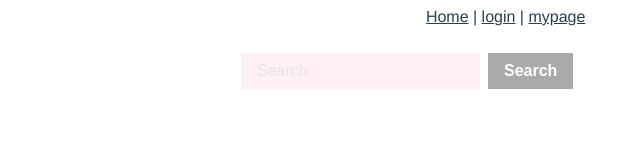
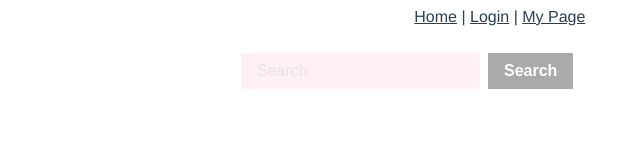
Before and after one commit to kiy3035/vue, a Vue app: page /add-video in a window 1280 px wide. Shown: the top 160 px of the page, without its empty margins (497-1137 px from the left). Built offline with nearby package versions, Linux system fonts and the light colour scheme; a web font is replaced by a local one.

Commit message:
feat: vue

```diff
--- a/src/App.vue
+++ b/src/App.vue
@@ -2,7 +2,7 @@
   <div id="app">
     <LayoutComp/>
     <div id="content">
-      <AddVideoComp/>
+      <AddVideoComp v-if="shouldShowAddVideo"/>
       <router-view></router-view>
     </div>
   </div>
@@ -14,9 +14,14 @@ import AddVideoComp from "@/components/AddVideoComp.vue";
 
 export default {
   components: {
-    LayoutComp,
-    AddVideoComp
+    AddVideoComp,
+    LayoutComp
+  },data() {
+    return {
+      shouldShowAddVideo: true, // 기본적으로는 표시
+    };
   },
+    // LayoutComp,
 };
 </script>
 
--- a/src/components/LayoutComp.vue
+++ b/src/components/LayoutComp.vue
@@ -4,9 +4,6 @@
       <TopComp/>
       <HeaderComp/>
     </header>
-    <main>
-      <router-view></router-view>
-    </main>
   </div>
 </template>
 
--- a/src/components/TopComp.vue
+++ b/src/components/TopComp.vue
@@ -1,10 +1,11 @@
 <template>
-    <div style="float:right;">
-        <a href="/">Home</a> |
-        <a href="/login">login</a> |
-        <a href="/myPage">mypage</a>
-    </div>
+  <div style="float:right;">
+    <router-link to="/">Home</router-link> |
+    <router-link to="/login">Login</router-link> |
+    <router-link to="/myPage">My Page</router-link>
+  </div>
 </template>
+
 
 
 <script>
--- a/src/router/index.js
+++ b/src/router/index.js
@@ -5,7 +5,6 @@ import GalleryView from '../views/GalleryView.vue';
 
 
 const routes = [
-
   {
     path: '/login',
     name: 'login',
```
Also changed, not shown: src/views/HomeView.vue (+8 -9 lines).
